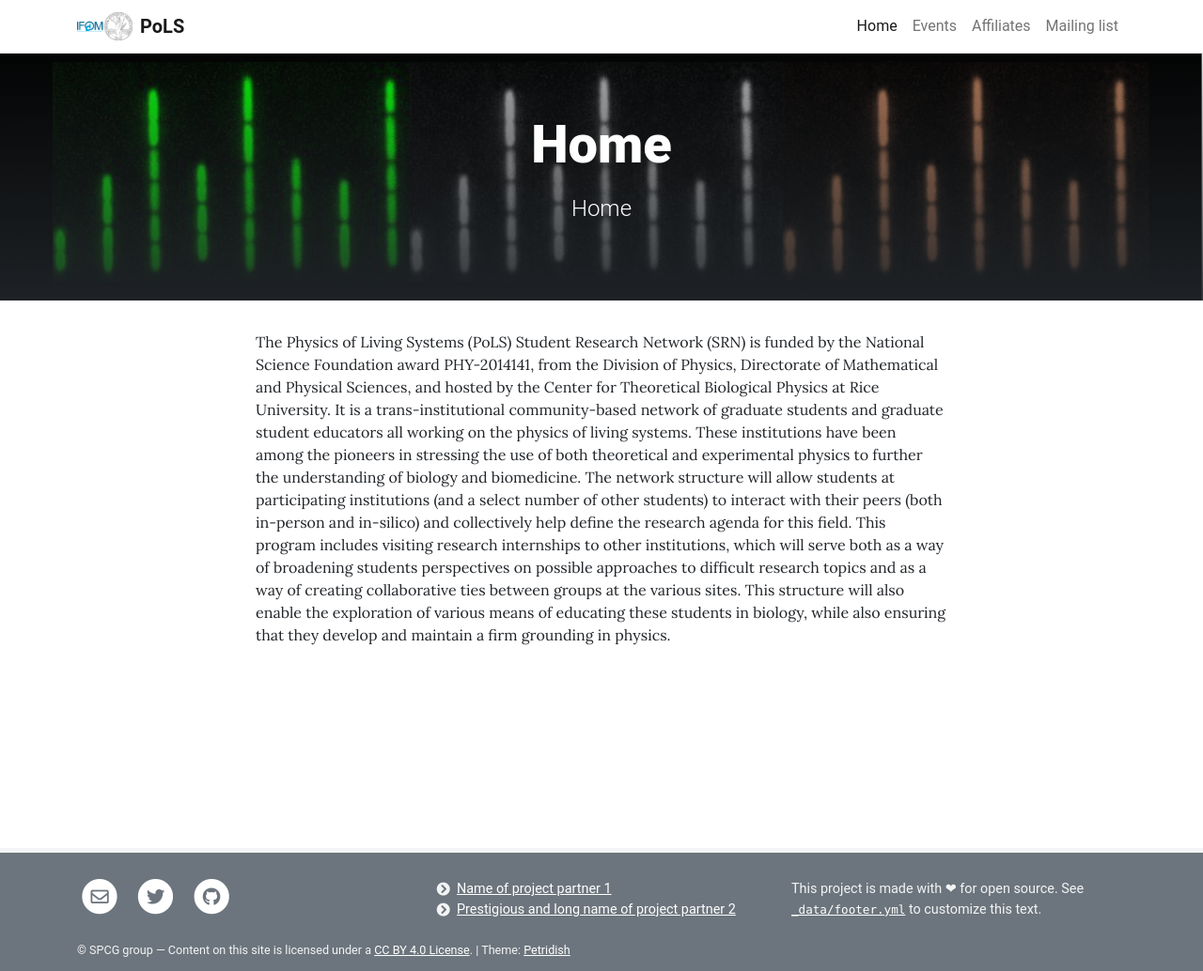
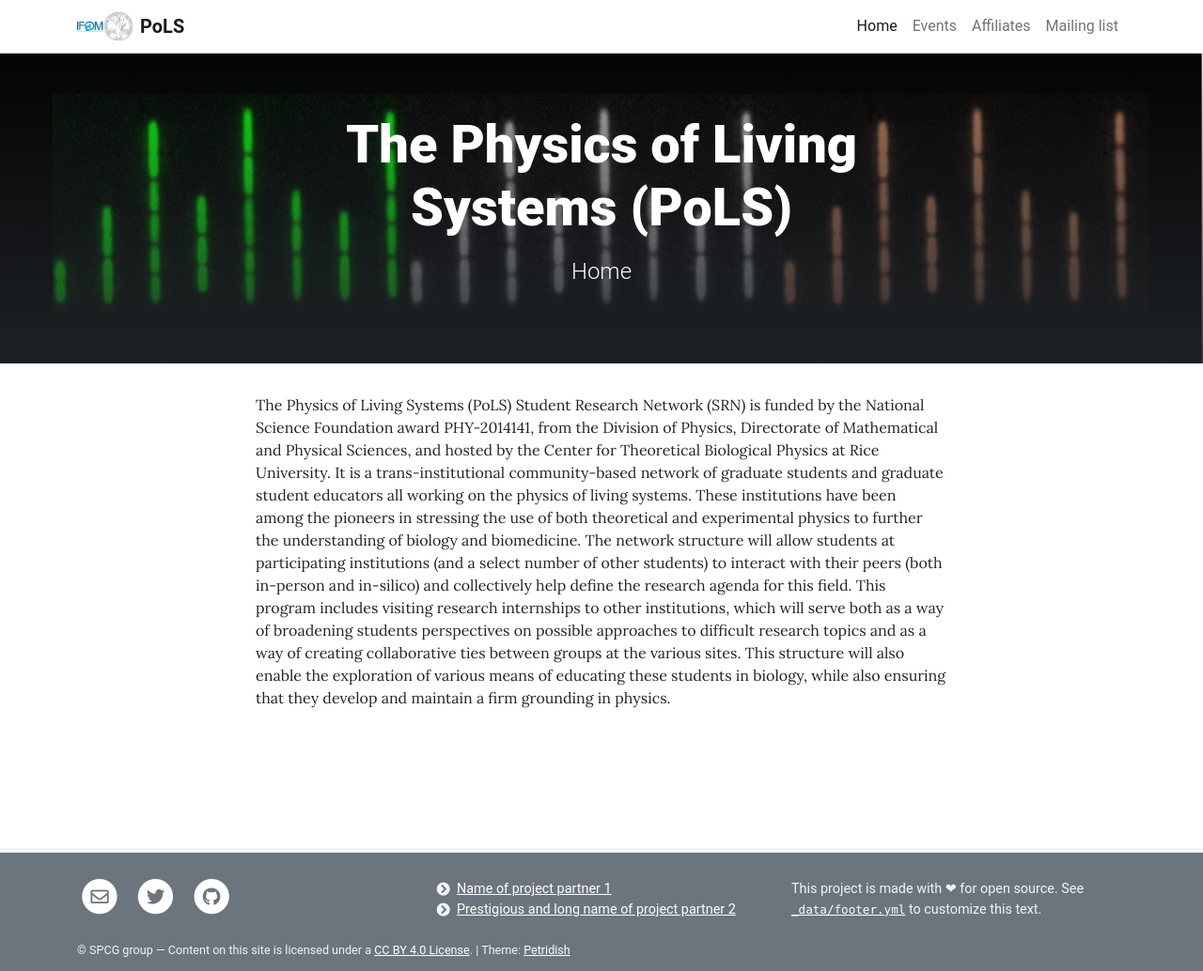
Before and after one commit to ilaria-iuliani/pols, a Jekyll site: the page built from pages/home.md, in a window 1280 px wide. Shown: the whole page at 94% size. Built offline with Jekyll 4.4.1, drawn with Linux system fonts in a browser that asks for light colours.

Commit message:
Update home.md

```diff
--- a/pages/home.md
+++ b/pages/home.md
@@ -1,5 +1,5 @@
 ---
-title: Home
+title: The Physics of Living Systems (PoLS)
 description: Home
 background: /assets/theme/images/gwr.png
 permalink: /
```
